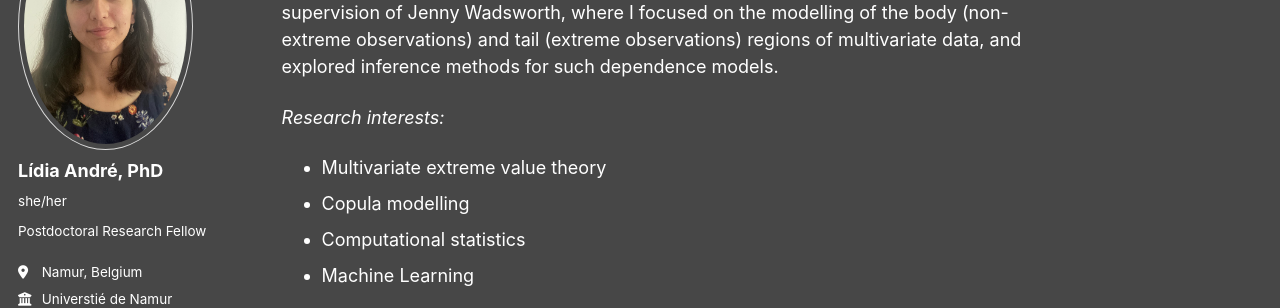
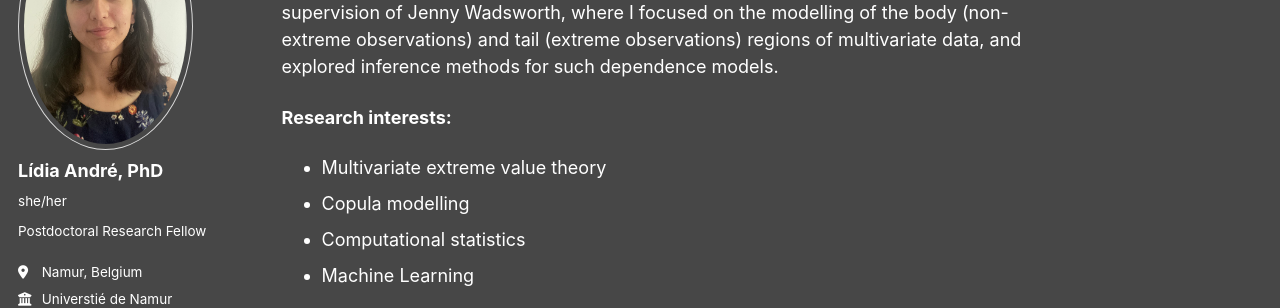
Before and after one commit to lidiamandre/lidiamandre.github.io, a Jekyll site: the page built from _pages/about.md, in a window 1280 px wide. Shown: the part 203-511 px from the top of the page. Built offline with Jekyll 4.4.1, drawn with Linux system fonts in a browser that asks for light colours; some web fonts are replaced.

```diff
--- a/_pages/about.md
+++ b/_pages/about.md
@@ -9,7 +9,7 @@ redirect_from:
 
 I am currently a Postdoctoral Research Fellow at the Université de Namur, Belgium. I have recently obtained my PhD in Statistics from Lancaster University, UK, under the supervision of Jenny Wadsworth, where I focused on the modelling of the body (non-extreme observations) and tail (extreme observations) regions of multivariate data, and explored inference methods for such dependence models.
 
-*Research interests:*
+**Research interests:**
   - Multivariate extreme value theory
   - Copula modelling
   - Computational statistics
```
Also changed, not shown: _pages/cv.md (+0 -2 lines).
